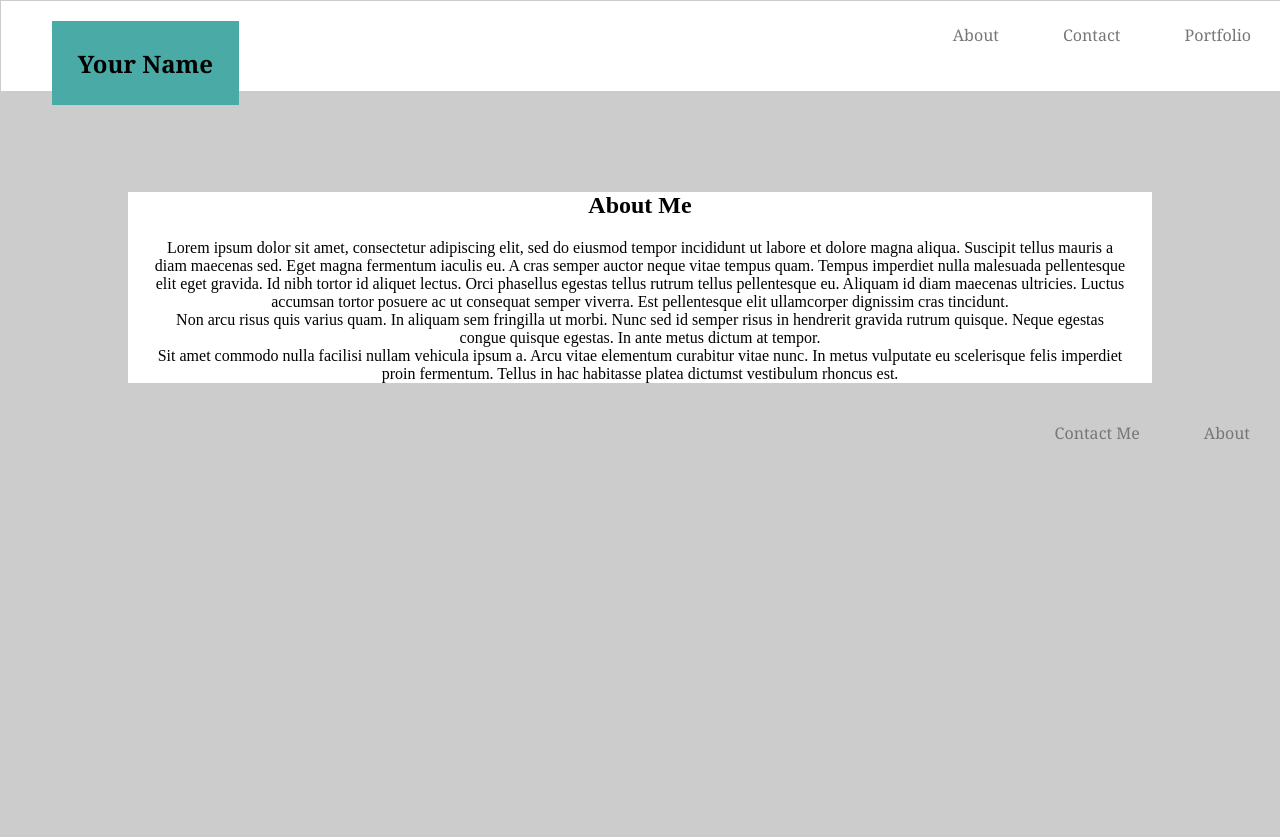
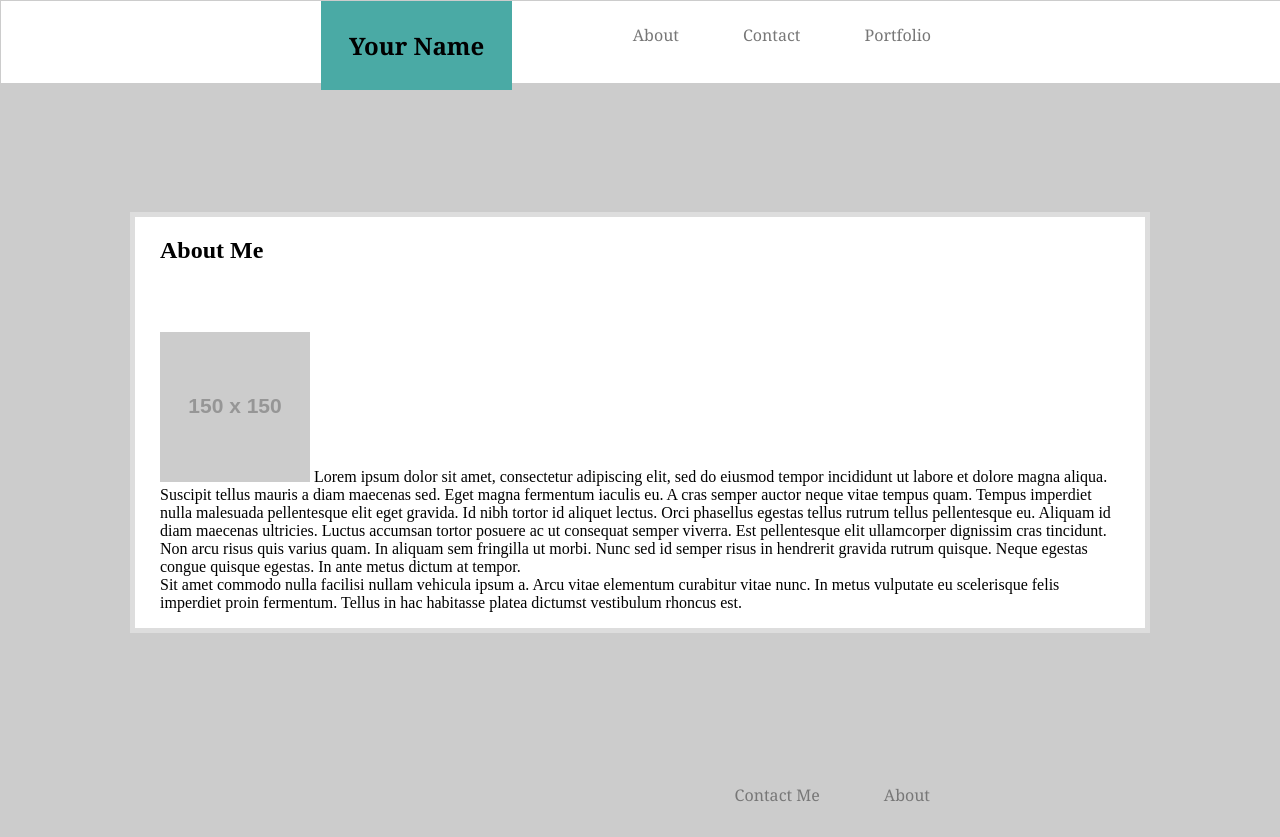
Before and after one commit to jetlife56/BasicPortfolio, a plain HTML site: page index.html in a window 1280 px wide. Before the commit the page ends 800 px from the top, so only its background shows below. Drawn offline with Linux system fonts and the light colour scheme; placeholder pictures from the web are drawn by us.

Commit message:
Fix promblems with Css

```diff
--- a/assets/css/style.css
+++ b/assets/css/style.css
@@ -6,7 +6,7 @@ body,html{
 }
 header{
   width: 100%;
-  height: 90px;
+  height: 82px;
   background-color: #ffffff;
   border-style: solid;
   border-color: #cccccc;
@@ -14,14 +14,22 @@ header{
 
 
 }
+.navbarwrap {
+  margin-left: 20%;
+  margin-right: 25%;
+}
 h1{
-  position: relative;
-
-  padding: 2%;
+  display: inline;
+  max-width: 960px;
+  margin-top: auto;
+  margin-bottom: auto;
+  margin-left: 25%;
   float: left;
-  margin-left: 4%;
   font-family: 'Georgia', 'Times', 'Times New Roman', 'serif';
   background-color: #4aaaa5;
+  border-style: solid;
+  border-color: #4aaaa5;
+  border-width: 28px;
 
 }
 
@@ -29,6 +37,7 @@ ul{
   width: auto;
   float: right;
   margin-top: 8px;
+  margin-right: 25%;
 }
 li{
   display: inline-block;
@@ -39,7 +48,7 @@ a{
   text-align: center;
   color: #777777;
   text-decoration: none;
-  font-family: Georgia, 'Times New Roman', Times, serif;
+  font-family: Georgia, Times New Roman, Times, serif;
   font-size: 1;
 }
 a:hover{
@@ -47,16 +56,27 @@ a:hover{
   transition: 0.5s;
 }
 #ptag {
-  margin-top: 100px;
-  margin-bottom: auto;
-  margin-left:10%;
-  margin-right:10%;
+  min-width: 100px;
+  max-width: 960px;
+  margin-top: 10%;
+  margin-bottom: 10%;
+  margin-left: auto;
+  margin-right: auto;
   padding-left: 25px;
   padding-right: 25px;
-  text-align: center;
   background-color: #ffffff;
   background-position: center;
+  border-style: solid;
+  border-width: thick;
+  border-color: #dddddd;
 }
-h2wrap {
-
+#h2wrap::before {
+  position: relative;
+  float: left;
 }
+.textwrap{
+  display: inline-block;
+  float: none;
+  margin-top: 5%;
+  clear: none;
+}
--- a/index.html
+++ b/index.html
@@ -18,7 +18,10 @@
 </header>
 <div id="ptag">
     <h2 id="h2wrap">About Me</h2>
-    <p class="textwrap">Lorem ipsum dolor sit amet, consectetur adipiscing elit,
+
+    <p class="textwrap">
+         <img src="https://via.placeholder.com/150">
+        Lorem ipsum dolor sit amet, consectetur adipiscing elit,
         sed do eiusmod tempor incididunt ut labore et dolore magna aliqua.
          Suscipit tellus mauris a diam maecenas sed. Eget magna fermentum iaculis eu.
          A cras semper auctor neque vitae tempus quam. Tempus imperdiet nulla malesuada pellentesque elit eget gravida.
```
